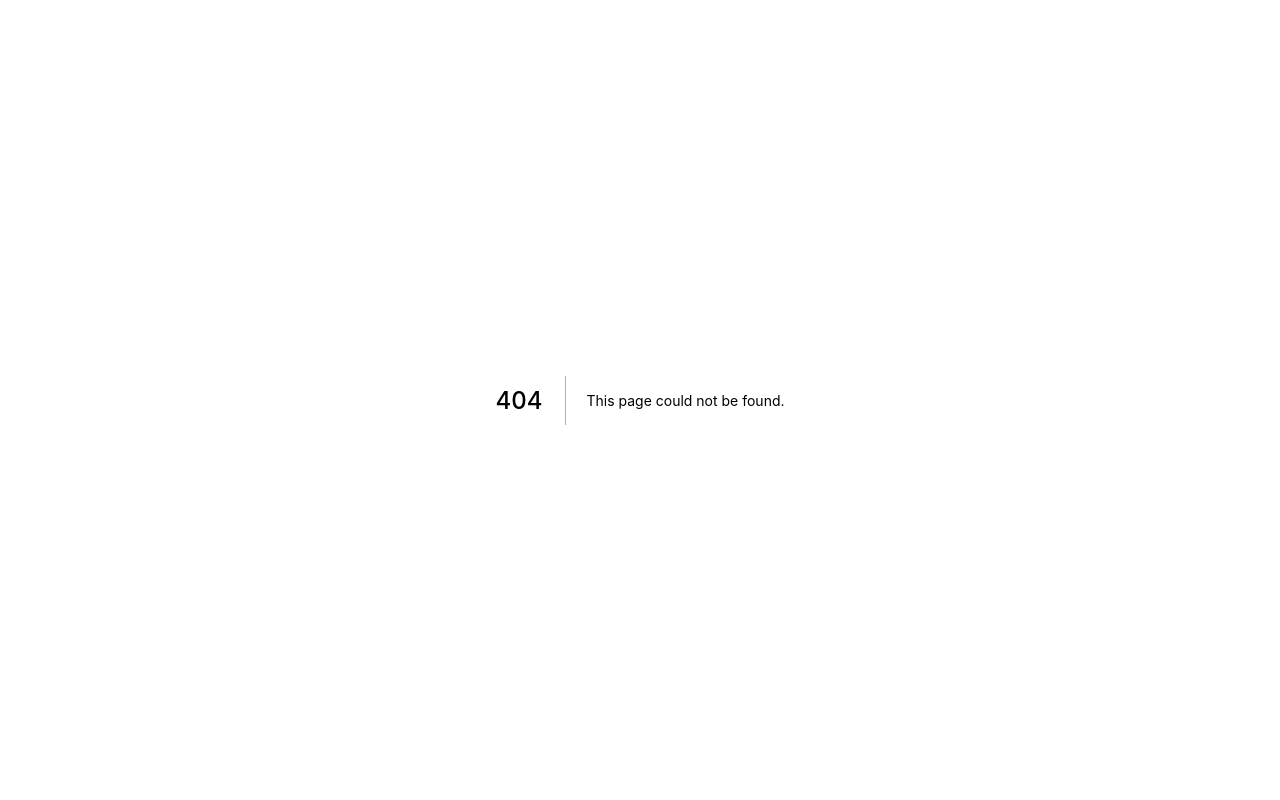
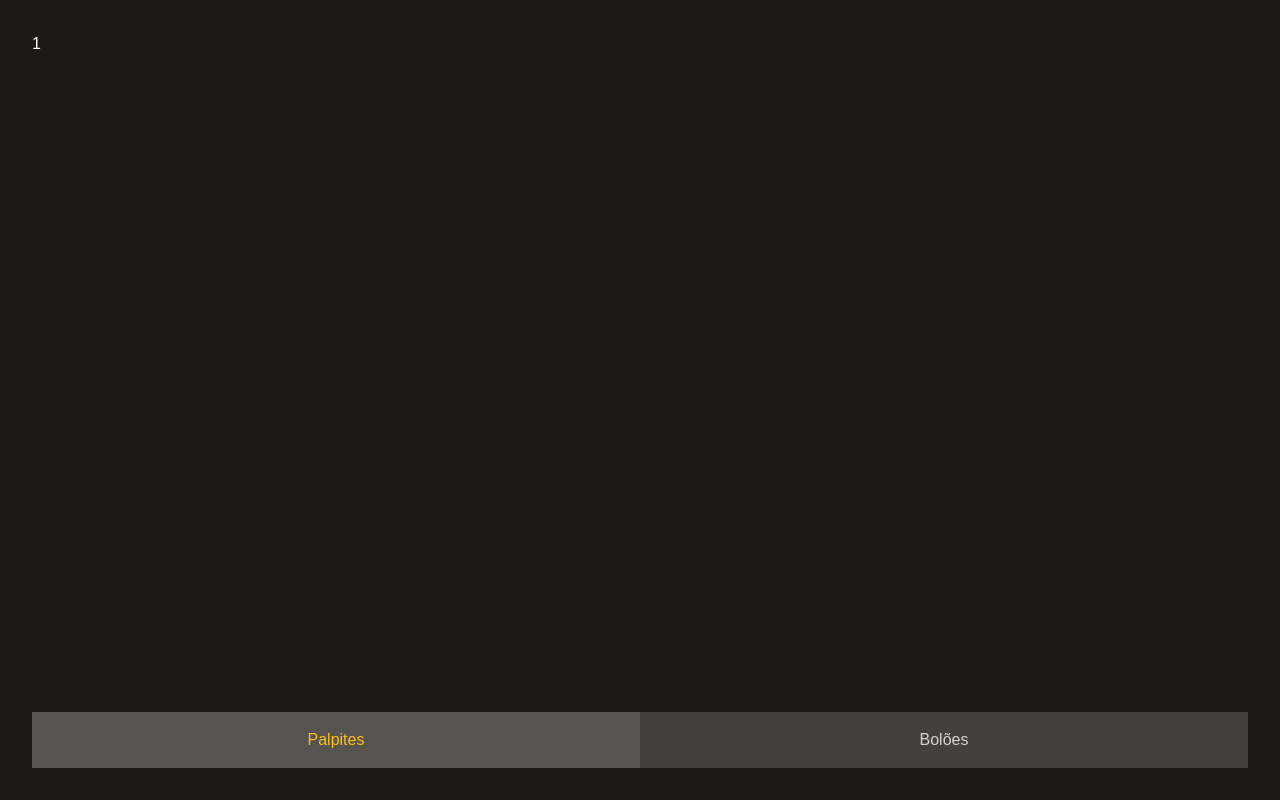
Before and after one commit to mspavanelli/bolao-copa-2022, a Next.js app: page /dashboard in a window 1280 px wide. Before the commit this address had no page. Built offline with nearby package versions, Linux system fonts and the light colour scheme; a web font is replaced by a local one.

Commit message:
feat: add dashboard component

```diff
--- /dev/null
+++ b/src/components/views/Dashboard/index.tsx
@@ -0,0 +1,43 @@
+import { Tab } from "@headlessui/react";
+import { Fragment } from "react";
+
+export function Dashboard() {
+  return (
+    <div className=" flex h-screen flex-col bg-stone-900 p-8 text-white">
+      <Tab.Group>
+        <Tab.Panels className="flex-1">
+          <Tab.Panel>1</Tab.Panel>
+          <Tab.Panel>2</Tab.Panel>
+        </Tab.Panels>
+        <Tab.List className="flex items-center justify-around rounded bg-stone-700">
+          <Tab as={Fragment}>
+            {({ selected }) => (
+              <button
+                className={
+                  selected
+                    ? "h-full w-full bg-stone-600 p-4 text-amber-400 outline-none"
+                    : "h-full w-full bg-stone-700 p-4 text-stone-300 outline-none"
+                }
+              >
+                Palpites
+              </button>
+            )}
+          </Tab>
+          <Tab as={Fragment}>
+            {({ selected }) => (
+              <button
+                className={
+                  selected
+                    ? "h-full w-full bg-stone-600 p-4 text-amber-400 outline-none"
+                    : "h-full w-full bg-stone-700 p-4 text-stone-300 outline-none"
+                }
+              >
+                Bolões
+              </button>
+            )}
+          </Tab>
+        </Tab.List>
+      </Tab.Group>
+    </div>
+  );
+}
--- a/src/components/views/Login/index.tsx
+++ b/src/components/views/Login/index.tsx
@@ -12,7 +12,7 @@ export function Login() {
       </h1>
 
       <Button>
-        <Link href="/app" className=" w-full">
+        <Link href="/dashboard" className=" w-full">
           Login
         </Link>
       </Button>
--- a/src/pages/app/index.tsx
+++ /dev/null
@@ -1,3 +0,0 @@
-export default function App() {
-  return <h1>App</h1>;
-}
--- /dev/null
+++ b/src/pages/dashboard/index.tsx
@@ -0,0 +1,5 @@
+import { Dashboard } from "@/components/views/Dashboard";
+
+export default function App() {
+  return <Dashboard />;
+}
```
Also changed, not shown: 1 other file (tests, documents, lock files or other folders).
